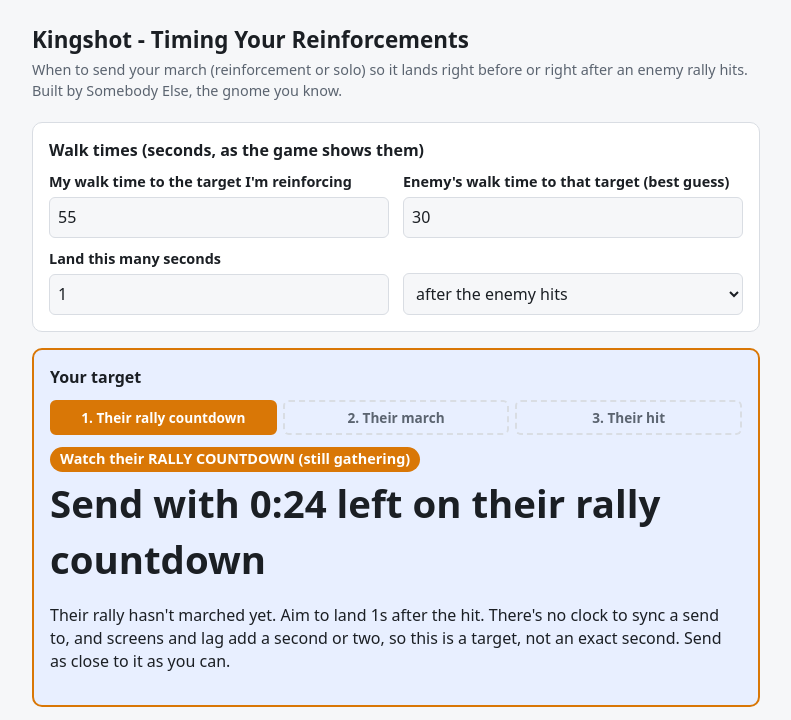
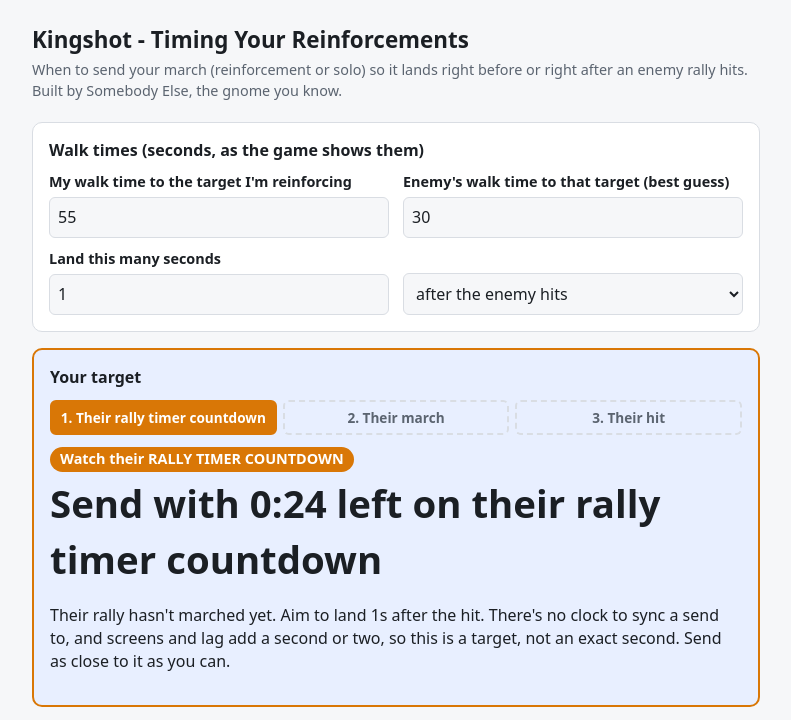
Before and after one commit to somebodyelsegaming/ks-garrison-timing, a plain HTML site: page index.html in a window 1280 px wide. Shown: the top 720 px of the page, without its empty margins (244-1035 px from the left). Drawn offline with Linux system fonts and the light colour scheme.

Commit message:
Plainer wording: rally timer countdown
Co-Authored-By: Claude Opus 5.5 <noreply@anthropic.com>
Claude-Session: https://claude.ai/code/session_01VQzcHjX9uj9UY3PndERcVa

```diff
--- a/index.html
+++ b/index.html
@@ -84,7 +84,7 @@
   <div id="o-card" class="card hero">
     <h2>Your target</h2>
     <div class="steps">
-      <span class="p-countdown">1. Their rally countdown</span>
+      <span class="p-countdown">1. Their rally timer countdown</span>
       <span class="p-march">2. Their march</span>
       <span class="p-after">3. Their hit</span>
     </div>
@@ -141,11 +141,11 @@ function update() {
     el.classList.toggle("on", el.classList.contains("p-" + r.phase)));
   const watch = document.getElementById("o-watch");
   watch.className = "watch p-" + r.phase;
-  watch.textContent = { countdown: "Watch their RALLY COUNTDOWN (still gathering)",
+  watch.textContent = { countdown: "Watch their RALLY TIMER COUNTDOWN",
                         march: "Watch their MARCH timer (troops on the road)",
                         after: "Wait for their HIT" }[r.phase];
   if (r.phase === "countdown") {
-    when.textContent = "Send with " + mmss(r.t) + " left on their rally countdown";
+    when.textContent = "Send with " + mmss(r.t) + " left on their rally timer countdown";
     how.textContent = "Their rally hasn't marched yet.";
     if (r.t > 300) note.textContent = "That is longer than a 5-minute rally countdown. Send before the rally even starts, or reinforce from closer.";
   } else if (r.phase === "march") {
```
